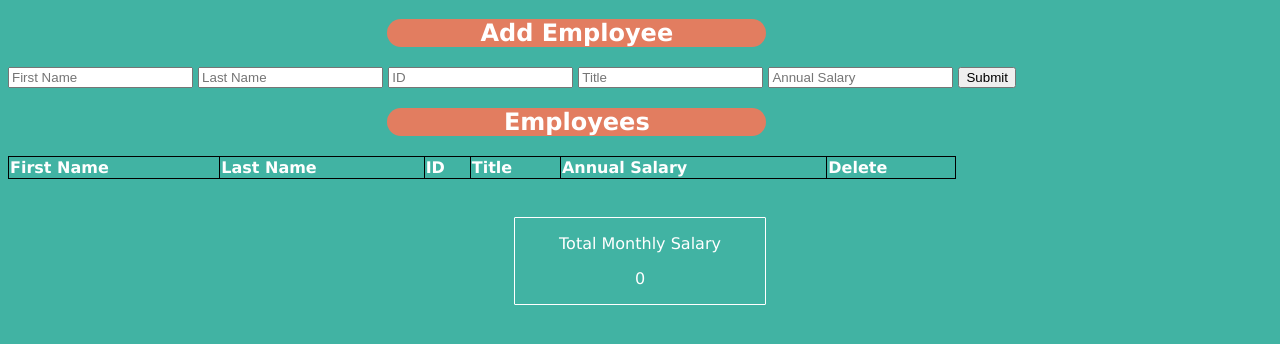
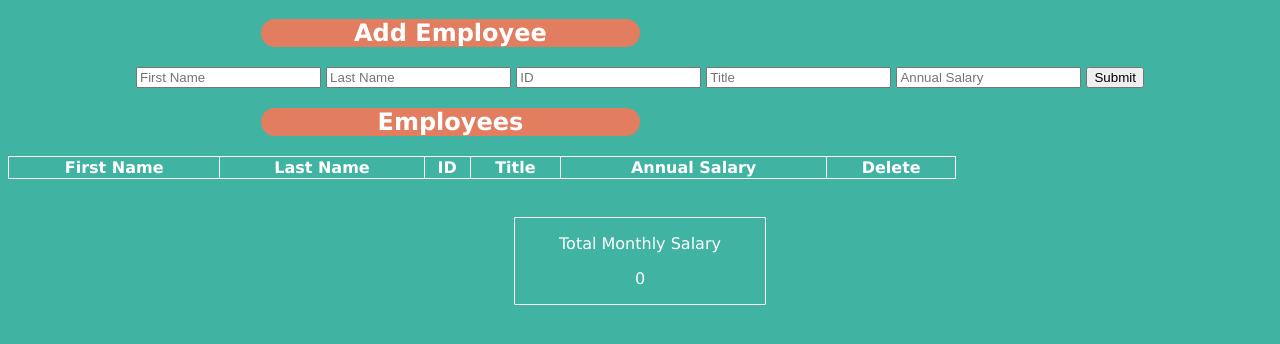
Before and after one commit to RyanKjesboJohnson/weekend-salary-calculator, a website: page index.html in a window 1280 px wide. Shown: the part 62-406 px from the top of the page. Drawn offline with Linux system fonts and the light colour scheme.

Commit message:
additional formatting

```diff
--- a/style.css
+++ b/style.css
@@ -1,30 +1,28 @@
 /* Page Wide Formatting */
 h1{
     background-color: #c38d98;
-    text-align: center;
 }
 body {
     background-color: #41B3A3;
     font-family:Verdana, Geneva, Tahoma, sans-serif;
     color: white;
+    text-align: center;
 }
 
 h2 {
     background-color: #E27D60;
     width: 30%;
-    text-align: center;
     border-radius: 25px;
-    margin-left: 30%;
-    margin-right: 30%;
+    margin-left: 20%;
+    margin-right: 20%;
 }
 
 /* Table Formatting  */
 table{
     width: 75%;
-    text-align: left;
 }
 table, th, td {
-    border: 1px solid black;
+    border: 1px solid white;
     border-collapse: collapse;
 }
 
```
